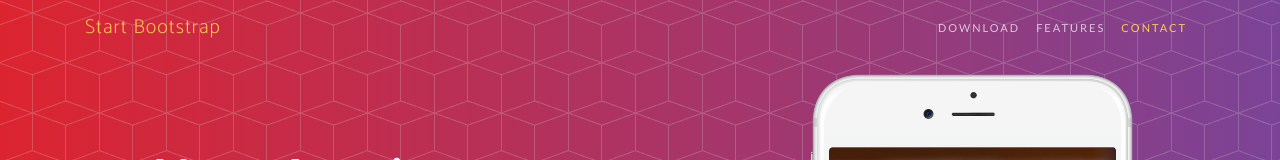
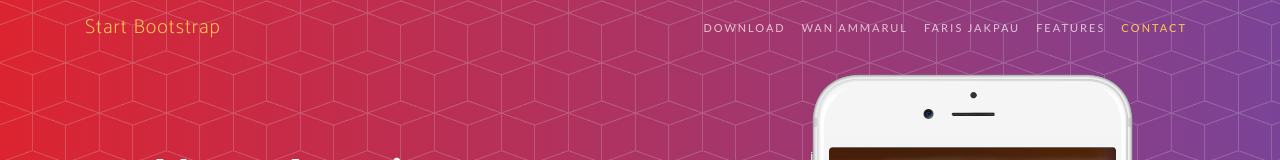
Before and after one commit to omarqe/project, a website with bundled scripts: page index.html in a window 1280 px wide. Shown: the top 160 px of the page. Built offline with nearby package versions, Linux system fonts and the light colour scheme; a web font is replaced by a local one.

Commit message:
Add new menu links.

```diff
--- a/index.html
+++ b/index.html
@@ -42,6 +42,12 @@
           <ul class="navbar-nav ml-auto">
             <li class="nav-item">
               <a class="nav-link js-scroll-trigger" href="#download">Download</a>
+            </li>
+            <li class="nav-item">
+              <a class="nav-link js-scroll-trigger" href="#download">Wan Ammarul</a>
+            </li>
+            <li class="nav-item">
+              <a class="nav-link js-scroll-trigger" href="#download">Faris Jakpau</a>
             </li>
             <li class="nav-item">
               <a class="nav-link js-scroll-trigger" href="#features">Features</a>
```
